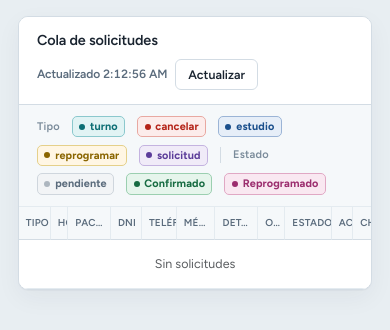
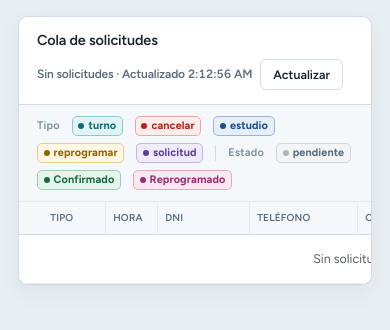
Before and after one commit to VesselVI/Chatbot__Artigas_n8n, a FastAPI app: page / in a window 390 px wide. Shown: the part 124-454 px from the top of the page. Run offline with FastAPI, Linux system fonts and the light colour scheme; the visitor is signed in with stand-in values (Sample User, id 1); data comes from the database, SQL or seed files in the repository; data that the repository does not hold is empty.

Commit message:
Tighten Solicitudes badge columns and harden list refresh.
Size Tipo/Estado with fixed col widths so chips sit snug, let Detalle wrap, bust GET cache on Actualizar, and add a phone-scoped wipe script for test cleanups.

Co-authored-by: Cursor <cursoragent@cursor.com>

```diff
--- a/dashboard/app.py
+++ b/dashboard/app.py
@@ -619,7 +619,13 @@ async def api_solicitudes(request: Request):
             dias.append(group)
         by_day[key]["solicitudes"].append(item)
 
-    return {"solicitudes": out, "dias": dias}
+    return JSONResponse(
+        {"solicitudes": out, "dias": dias},
+        headers={
+            "Cache-Control": "no-store, no-cache, must-revalidate",
+            "Pragma": "no-cache",
+        },
+    )
 
 
 @app.post("/api/solicitudes/{solicitud_id}/confirm")
--- a/dashboard/templates/index.html
+++ b/dashboard/templates/index.html
@@ -420,8 +424,8 @@
     .badge-estado {
       display: inline-flex;
       align-items: center;
-      gap: 0.3rem;
-      padding: 0.2rem 0.4rem;
+      gap: 0.25rem;
+      padding: 0.15rem 0.35rem;
       border-radius: 5px;
       font-size: 0.68rem;
       font-weight: 650;
@@ -576,34 +596,58 @@
       font-variant-numeric: tabular-nums;
     }
 
-    .col-tipo { width: 8%; }
-    .col-hora { width: 4.5%; }
-    .col-paciente { width: 11%; }
-    .col-dni { width: 8%; }
-    .col-tel { width: 9%; }
-    .col-medico { width: 10%; }
-    .col-detalle { width: 11%; }
-    .col-obra { width: 7%; }
-    .col-estado { width: 12%; }
+    /* Fixed rem widths on badge/action cols so leftover % does not inflate them. */
+    .solicitudes-table col.c-tipo { width: 5.4rem; }
+    .solicitudes-table col.c-hora { width: 3.25rem; }
+    .solicitudes-table col.c-paciente { width: 11%; }
+    .solicitudes-table col.c-dni { width: 5.75rem; }
+    .solicitudes-table col.c-tel { width: 6.75rem; }
+    .solicitudes-table col.c-medico { width: 9%; }
+    .solicitudes-table col.c-detalle { width: auto; }
+    .solicitudes-table col.c-obra { width: 6.5rem; }
+    .solicitudes-table col.c-estado { width: 6.35rem; }
+    .solicitudes-table col.c-acciones { width: 4.75rem; }
+    .solicitudes-table col.c-chat { width: 3.1rem; }
+
+    .col-tipo,
+    .col-estado {
+      text-align: center;
+      overflow: visible;
+      vertical-align: middle;
+    }
+    .col-tipo { white-space: nowrap; }
+    .col-estado { white-space: normal; }
+    .solicitudes-table thead th.col-tipo,
+    .solicitudes-table thead th.col-estado,
+    .solicitudes-table tbody td.col-tipo,
+    .solicitudes-table tbody td.col-estado {
+      padding: 0.35rem 0.2rem;
+      text-align: center;
+    }
+    .col-hora { text-align: left; }
     .col-acciones {
-      width: 5.5%;
       text-align: center;
       white-space: nowrap;
       overflow: visible;
     }
     .col-chat {
-      width: 5%;
       text-align: center;
       white-space: nowrap;
       overflow: visible;
     }
     .col-paciente,
     .col-medico,
-    .col-detalle,
     .col-obra {
       overflow: hidden;
       text-overflow: ellipsis;
       white-space: nowrap;
+    }
+    .col-detalle {
+      white-space: normal;
+      overflow: visible;
+      word-break: break-word;
+      line-height: 1.35;
+      vertical-align: middle;
     }
 
     .cell-mono {
@@ -1253,6 +1301,19 @@
           </div>
           <div class="solicitudes-scroll" tabindex="0" aria-label="Tabla de solicitudes">
             <table class="solicitudes-table">
+              <colgroup>
+                <col class="c-tipo">
+                <col class="c-hora">
+                <col class="c-paciente">
+                <col class="c-dni">
+                <col class="c-tel">
+                <col class="c-medico">
+                <col class="c-detalle">
+                <col class="c-obra">
+                <col class="c-estado">
+                <col class="c-acciones">
+                <col class="c-chat">
+              </colgroup>
               <thead>
                 <tr>
                   <th scope="col" class="col-tipo">Tipo</th>
@@ -1913,10 +1974,16 @@
     async function loadSolicitudes() {
       const statusEl = document.getElementById('solicitudes-status');
       const tbody = document.getElementById('solicitudes-tbody');
+      const refreshBtn = document.getElementById('refresh-btn');
       statusEl.textContent = 'Cargando…';
       delete statusEl.dataset.updatedAt;
+      if (refreshBtn) refreshBtn.disabled = true;
       try {
-        const res = await fetch('/api/solicitudes');
+        // Bust any intermediary/browser GET cache so Actualizar reflects DB wipes.
+        const res = await fetch('/api/solicitudes?_=' + Date.now(), {
+          cache: 'no-store',
+          headers: { 'Cache-Control': 'no-cache', Pragma: 'no-cache' }
+        });
         if (!res.ok) throw new Error('fail');
         const data = await res.json();
         const groups = data.dias || [];
@@ -1925,15 +1992,19 @@
         const stamp = 'Actualizado ' + new Date().toLocaleTimeString();
         statusEl.dataset.updatedAt = stamp;
         applySolicitudesFilter();
-        if (!(groups.length)) statusEl.textContent = stamp;
+        if (!(groups.length)) statusEl.textContent = 'Sin solicitudes · ' + stamp;
       } catch (err) {
         statusEl.textContent = 'No se pudieron cargar.';
         tbody.innerHTML = '<tr><td colspan="11" class="text-center text-danger py-3">Error</td></tr>';
         document.getElementById('empty-filter')?.classList.remove('show');
-      }
-    }
-
-    document.getElementById('refresh-btn').addEventListener('click', loadSolicitudes);
+      } finally {
+        if (refreshBtn) refreshBtn.disabled = false;
+      }
+    }
+
+    document.getElementById('refresh-btn').addEventListener('click', () => {
+      loadSolicitudes();
+    });
     document.getElementById('solicitudes-search').addEventListener('input', applySolicitudesFilter);
     document.getElementById('search-clear').addEventListener('click', () => {
       const input = document.getElementById('solicitudes-search');
```
Also changed, not shown: other parts of dashboard/templates/index.html (+30 -6 lines), dashboard/examples/solicitudes-sharp.html (+111 -26 lines), dashboard/tests/test_confirmacion_api.py (+23 -0 lines), 1 other file.
